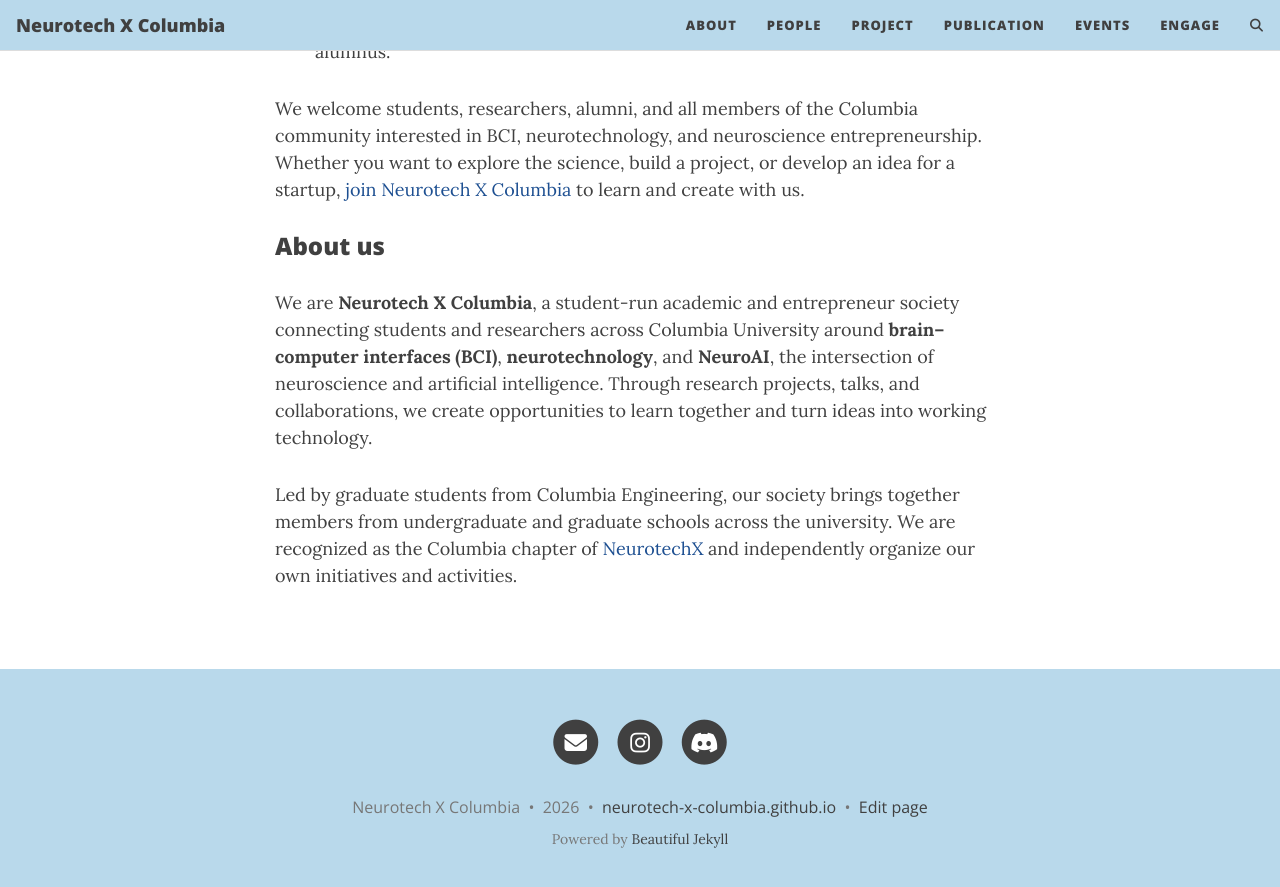
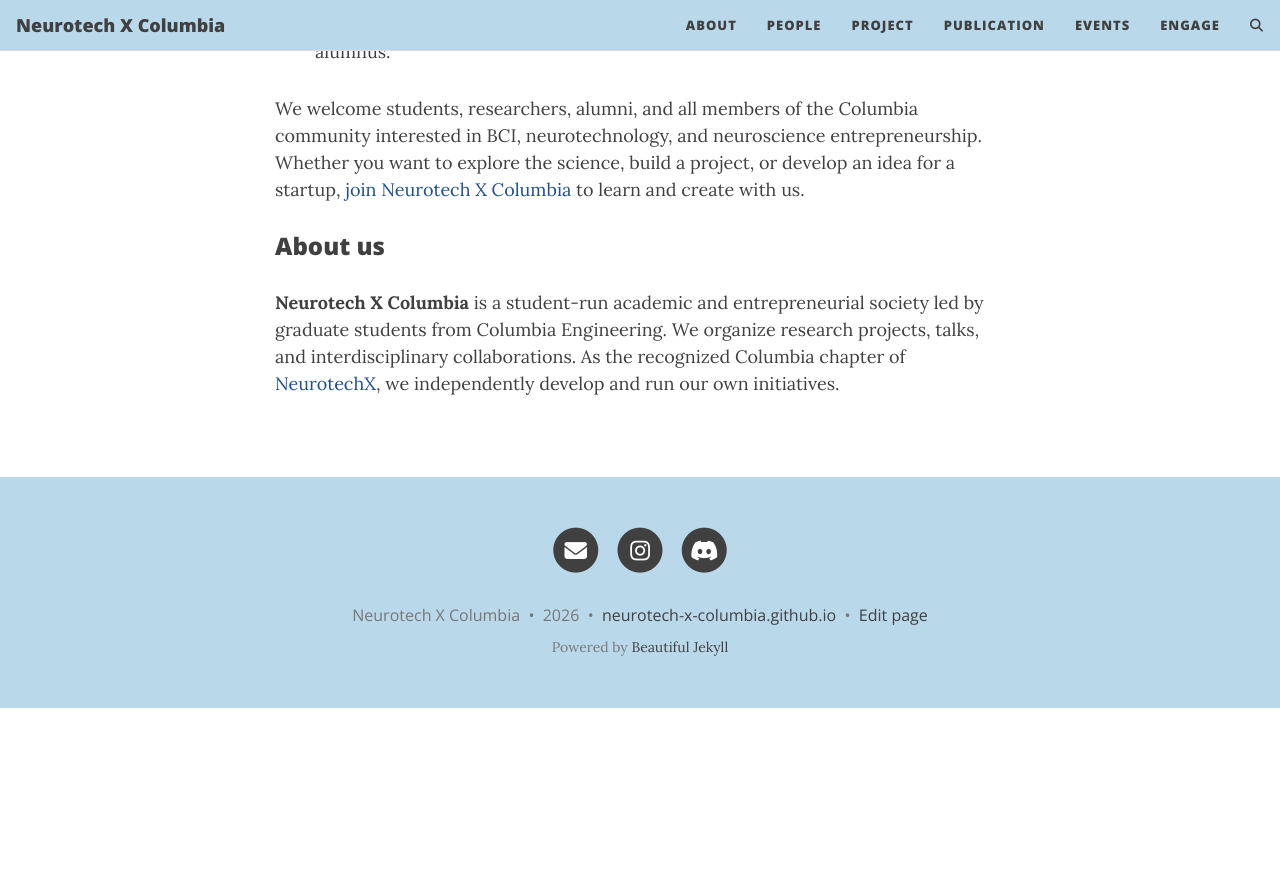
Before and after one commit to Neurotech-X-Columbia/Neurotech-X-Columbia.github.io, a Jekyll site: the page built from about.md, in a window 1280 px wide and 900 px high, scrolled down 1084 px. Shown: the top 887 px of the window. Built offline with Jekyll 4.4.1, drawn with Linux system fonts in a browser that asks for light colours; comment, search, counter and statistics services are not loaded; after the commit the page ends 1792 px from its top, so only the background shows below that.

Commit message:
Condense About us copy to avoid repeating the invitation

```diff
--- a/about.md
+++ b/about.md
@@ -22,6 +22,4 @@
 
 ### About us
 
-We are **Neurotech X Columbia**, a student-run academic and entrepreneur society connecting students and researchers across Columbia University around **brain–computer interfaces (BCI)**, **neurotechnology**, and **NeuroAI**, the intersection of neuroscience and artificial intelligence. Through research projects, talks, and collaborations, we create opportunities to learn together and turn ideas into working technology.
-
-Led by graduate students from Columbia Engineering, our society brings together members from undergraduate and graduate schools across the university. We are recognized as the Columbia chapter of [NeurotechX](https://neurotechx.com/) and independently organize our own initiatives and activities.
+**Neurotech X Columbia** is a student-run academic and entrepreneurial society led by graduate students from Columbia Engineering. We organize research projects, talks, and interdisciplinary collaborations. As the recognized Columbia chapter of [NeurotechX](https://neurotechx.com/), we independently develop and run our own initiatives.
```
